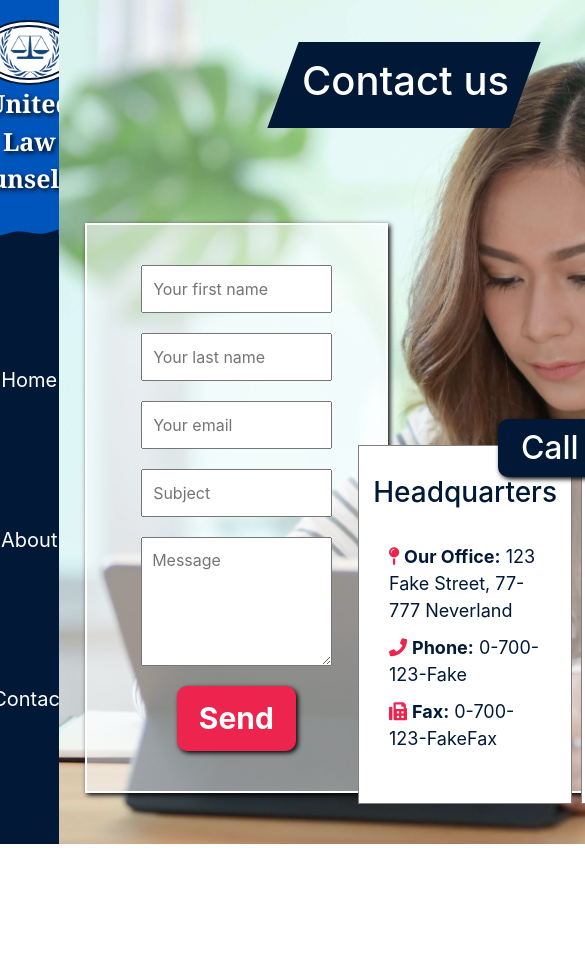
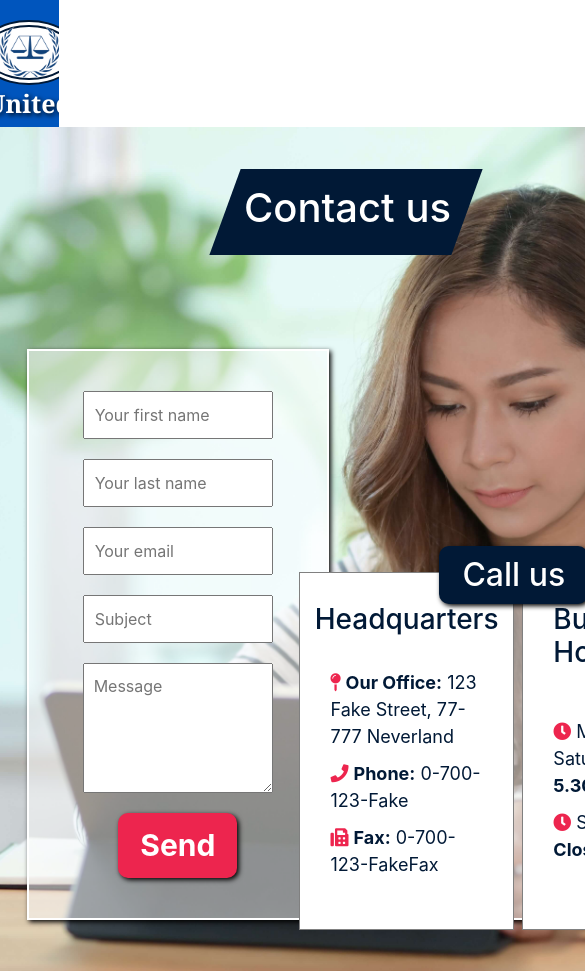
Before and after one commit to jjcreator/business-page, a React (Create React App) app: page /contact in a window 390 px wide. Shown: the top 971 px of the page, 585 px wide, since content can reach past the window. Before the commit the page ends 844 px from the top, so only its background shows below. Built offline with nearby package versions, Linux system fonts and the light colour scheme.

Commit message:
added image preloading via js, started work on responsiveness

```diff
--- a/src/App.css
+++ b/src/App.css
@@ -1,4 +1,5 @@
 @import url('https://fonts.googleapis.com/css?family=Roboto&display=swap');
+
 
 .mainContainer {
   display: flex;
@@ -11,3 +12,10 @@
   margin-left: 15vw;
   z-index: 200;
 }
+
+@media (max-width: 767px) {
+  .pageContainer {
+    margin-left: 0;
+    margin-top: 15vh;
+  }
+}
--- a/src/App.js
+++ b/src/App.js
@@ -1,4 +1,4 @@
-import React from 'react';
+import React, {useState, useEffect} from 'react';
 import Navbar from "./components/Navbar"
 import { BrowserRouter as Router, Route, Switch } from "react-router-dom"
 import './App.css';
@@ -6,7 +6,21 @@ import Main from './components/MainPage/Main';
 import About from './components/AboutPage/About';
 import Contact from './components/ContactPage/Contact';
 
+const imageSources = ["/phone.jpg","/city.jpg", "/email.jpg", "/man-in-black-holding-phone-618613.jpg", "/people.jpg", "/phone.jpg", "/team.jpg"];
+
+const images = []
+
 function App() {
+
+
+  useEffect(()=> {
+    imageSources.forEach((srcText, index) => {
+      images[index] = new Image();
+      images[index].src = srcText;
+    });
+    console.log(images)
+  }, []);
+
   return (
     <Router>
       <div className="mainContainer">
--- a/src/components/ContactPage/Form.js
+++ b/src/components/ContactPage/Form.js
@@ -42,6 +42,7 @@ function Form() {
             case "message":
                 dispatch({type: "SET_MESSAGE", value: e.target.value});
                 break;
+            default: break;
         }
     }
 
--- a/src/index.css
+++ b/src/index.css
@@ -13,10 +13,7 @@ body {
   box-sizing: border-box;
 }
 
-body::after{
-  position:absolute; width:0; height:0; overflow:hidden; z-index:-1;
-  content:url(/city.jpg) url(/email.jpg) url(/man-in-black-holding-phone-618613.jpg) url(/people.jpg) url(/phone.jpg);
-}
+
 
 code {
   font-family: source-code-pro, Menlo, Monaco, Consolas, 'Courier New',
```
Also changed, not shown: src/modules/mainStyle.module.css (line endings or trailing spaces).
